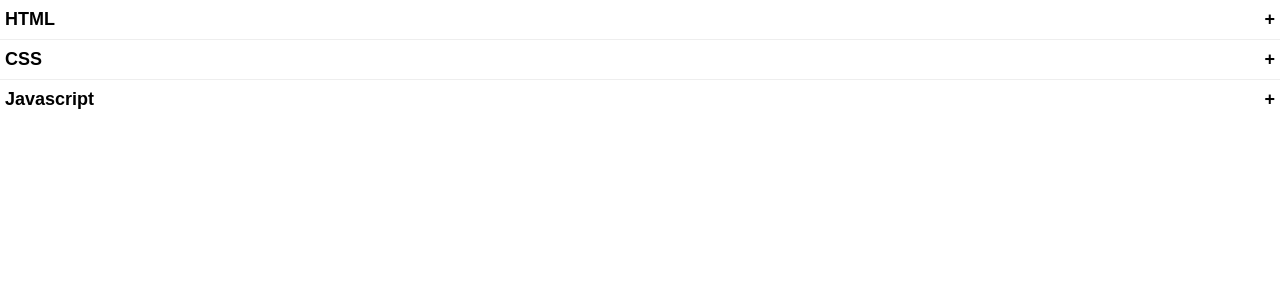
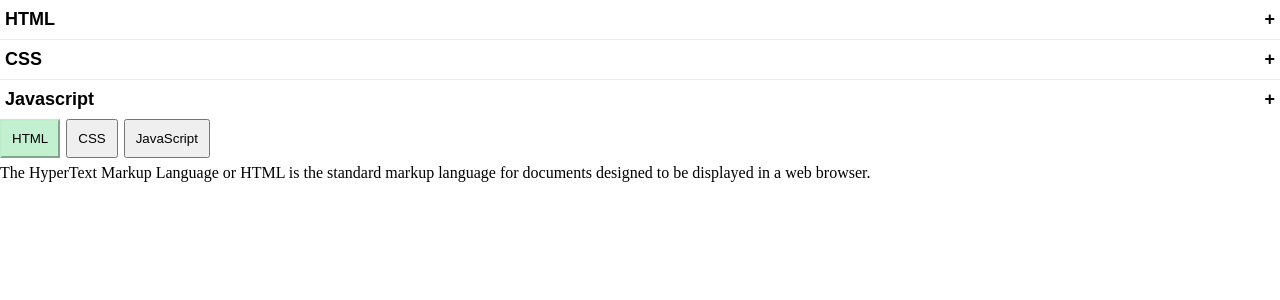
Before and after one commit to sivapriya-k/React-Components, a React (Create React App) app: page / in a window 1280 px wide. Shown: the top 300 px of the page. Built offline with nearby package versions, Linux system fonts and the light colour scheme.

Commit message:
chore: Add Tabs Component

```diff
--- a/src/App.css
+++ b/src/App.css
@@ -1,3 +1,4 @@
 .App {
     display: flex;
+    flex-direction: column;
 }
--- a/src/App.js
+++ b/src/App.js
@@ -1,6 +1,7 @@
 import logo from './logo.svg';
 import './App.css';
 import {Accordion} from "./components/Accordion/Accordion";
+import {Tabs} from "./components/Tabs/Tabs";
 
 const contents= [
   {
@@ -19,10 +20,33 @@ const contents= [
     content: 'Javascript scripting Language'
   },
 ]
+
+const items = [
+      {
+        id: 'html',
+        name: 'HTML',
+        panel:
+            'The HyperText Markup Language or HTML is the standard markup language for documents designed to be displayed in a web browser.',
+      },
+      {
+        id: 'css',
+        name: 'CSS',
+        panel:
+            'Cascading Style Sheets is a style sheet language used for describing the presentation of a document written in a markup language such as HTML or XML.',
+      },
+      {
+        id: 'javascript',
+        name: 'JavaScript',
+        panel:
+            'JavaScript, often abbreviated as JS, is a programming language that is one of the core technologies of the World Wide Web, alongside HTML and CSS.',
+      },
+    ];
+
 function App() {
   return (
     <div className="App">
         <Accordion contents={contents}/>
+        <Tabs items={items} />
     </div>
   );
 }
--- a/src/components/Accordion/AccordionItem.jsx
+++ b/src/components/Accordion/AccordionItem.jsx
@@ -24,7 +24,7 @@ export const AccordionItem = ({ title, content }) => {
                 {title}
                 <span aria-hidden={true} className='accordion-icon'>{isOpen ? '-' : '+'}</span>
             </button>
-            <p className='accordion-item-contents' aria-labelledBy={headerId} id={panelId} hidden={!isOpen}>
+            <p className='accordion-item-contents' aria-labelledby={headerId} id={panelId} hidden={!isOpen}>
                 {content}
             </p>
         </div>
--- /dev/null
+++ b/src/components/Tabs/Tabs.css
@@ -0,0 +1,24 @@
+.tabs{
+    display: flex;
+    flex-direction: column;
+    gap: 6px;
+    --active-color: #becd;
+}
+
+.tabs-list {
+    display: flex;
+    gap: 6px;
+}
+
+.tabs-list-item {
+    padding: 10px;
+    cursor: pointer;
+}
+
+.tabs-list-item:hover {
+
+}
+.tabs-list-item--active {
+    background-color: var(--active-color);
+    border-color: var(--active-color);
+}
--- /dev/null
+++ b/src/components/Tabs/Tabs.jsx
@@ -0,0 +1,90 @@
+import {useState, useId, useRef} from "react";
+import './Tabs.css';
+
+const getTabListItemId = (tabId, name) => (
+    `${tabId}-item-${name}`
+)
+
+const getTabListPanelId = (tabId, name) => (
+    `${tabId}-panel-${name}`
+)
+
+
+export const Tabs = ({ items }) => {
+    const [activeIndex, setActiveIndex] = useState(0);
+    const tabRef = useRef({});
+    const tabId = useId();
+
+    const changeTab = (index) => {
+       setActiveIndex(index)
+    }
+
+    const focusTab = (index) => {
+        setActiveIndex(index);
+        tabRef.current[index].focus();
+    }
+    const handleKeyDown = (event) => {
+        const count = items.length;
+        const nextTab = () => focusTab((activeIndex + 1) % count);
+        const prevTab = () => focusTab((activeIndex -1 + count) %count);
+        const firstTab = () => focusTab(0);
+        const lastTab = () => focusTab(count -1);
+
+        const keyMap = {
+            ArrowRight: nextTab,
+            ArrowLeft: prevTab,
+            Home: firstTab,
+            End: lastTab,
+        };
+
+        const action = keyMap[event.key];
+        if (action) {
+            event.preventDefault();
+            action();
+        }
+    }
+
+    return (
+        <div className="tabs">
+            <div className="tabs-list">
+                {items.map(({id, name}, index) => {
+                    const isActive = index === activeIndex;
+
+                    return (
+                        <button role="tab"
+                                id={getTabListItemId(tabId, id)}
+                                aria-controls={getTabListPanelId(tabId, id)}
+                                aria-selected={isActive}
+                                className={[
+                            "tabs-list-item", isActive && "tabs-list-item--active"
+                        ].filter(Boolean).join(' ')}
+                                onClick={() => changeTab(index)}
+                                ref={(element) => tabRef.current[index] = element}
+                                onKeyDown={handleKeyDown}
+                                tabIndex={isActive ? 0 : -1}
+                        >
+                            {name}
+                        </button>
+                    )
+                })}
+            </div>
+            <div className="tabs-panel-list">
+                {items.map(({id, panel}, index) => {
+                    const isActive = index === activeIndex;
+
+                    return (
+                        <div role="tabpanel"
+                             id={getTabListPanelId(tabId, id)}
+                             aria-labelledby={getTabListItemId(tabId, id)}
+                             className="tabs-panel-list-item"
+                             hidden={!isActive}
+                             tabIndex={0}
+                        >
+                            {panel}
+                        </div>
+                    )
+                })}
+            </div>
+        </div>
+    )
+}
```
